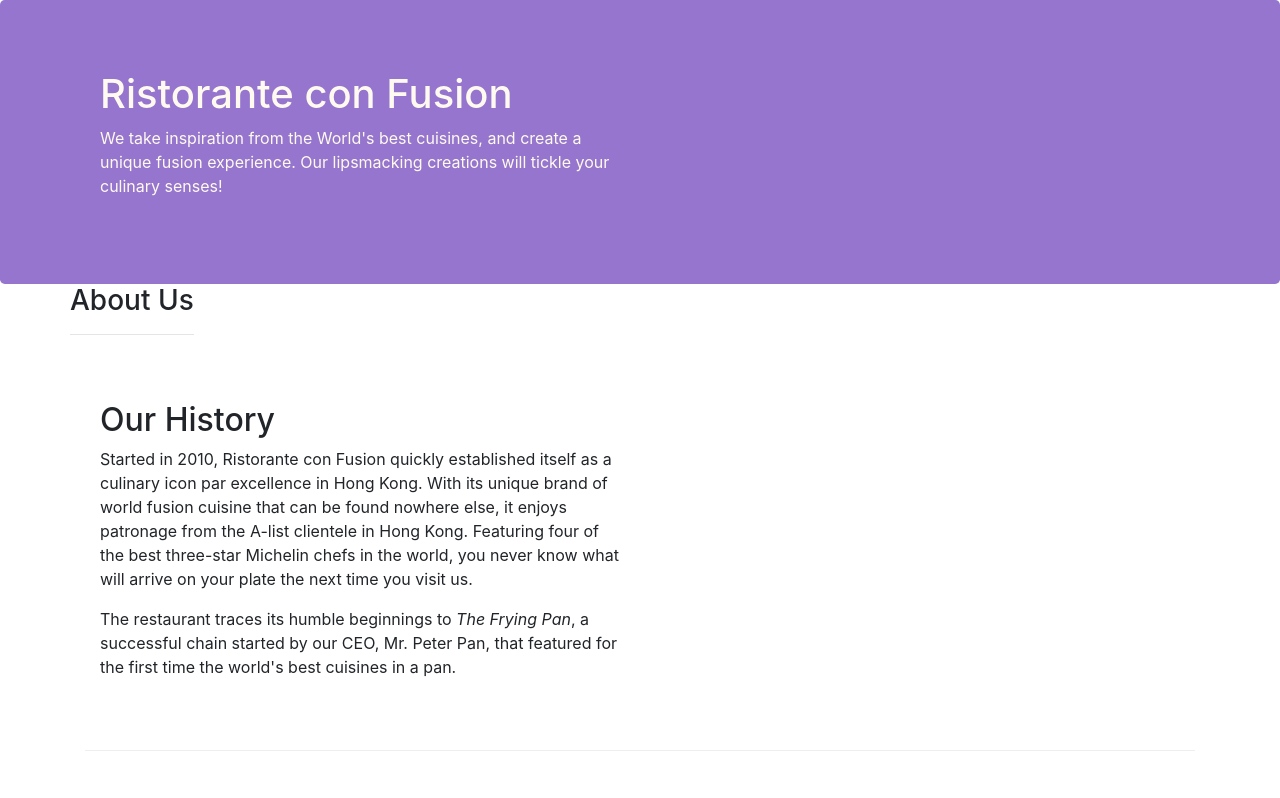
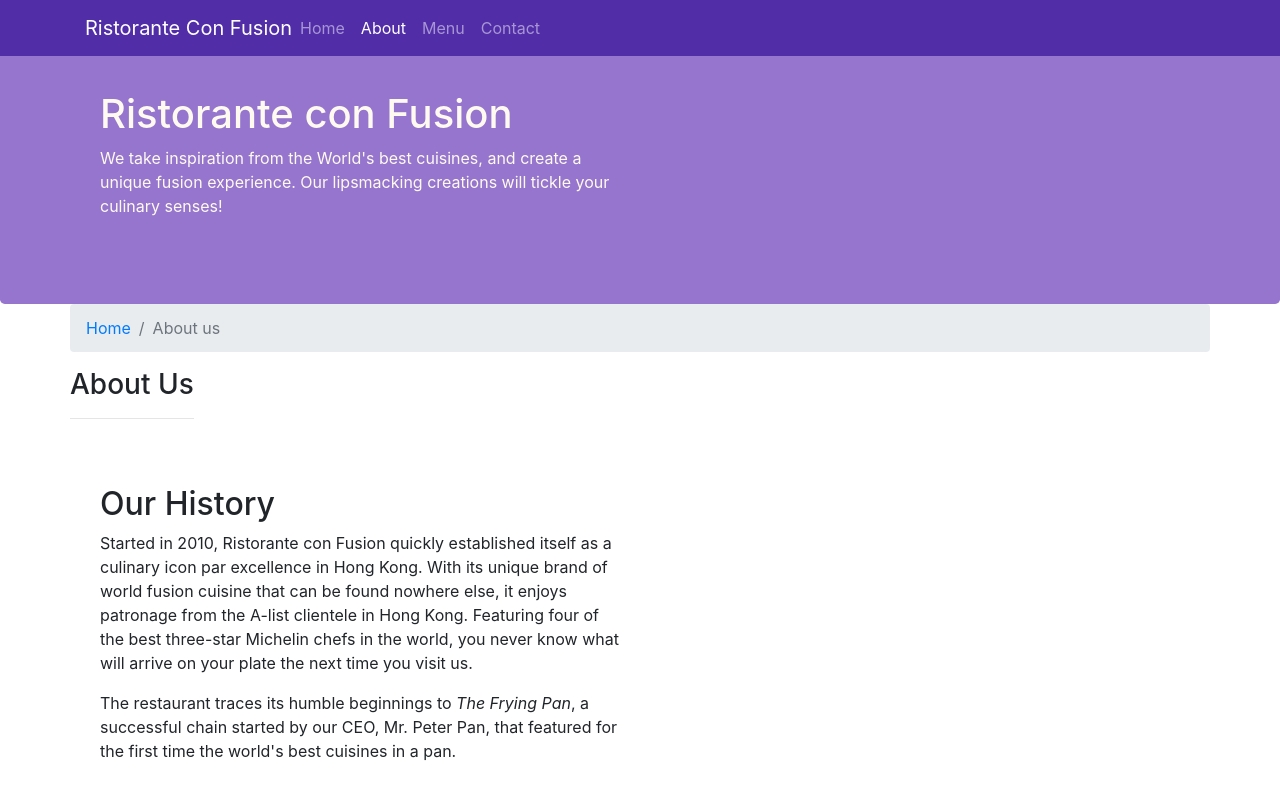
Before and after one commit to JustinZeyeum/Bootstrap4, a website: page aboutus.html in a window 1280 px wide. Shown: the top 798 px of the page. Drawn offline with nearby package versions, Linux system fonts and the light colour scheme.

Commit message:
Navbar and breadcrumb

```diff
--- a/aboutus.html
+++ b/aboutus.html
@@ -15,7 +15,22 @@
 </head>
 
 <body>
-
+    <nav class="navbar navbar-dark navbar-expand-sm fixed-top">
+        <div class="container">
+            <button class="navbar-toggler" type="button" data-toggle="collapse" data-target="#Navbar">
+                <span class="navbar-toggler-icon"></span>
+            </button>
+            <a class="navbar-brand mr-auto" href="./indext.html">Ristorante Con Fusion</a>
+            <div class="collapse navbar-collapse" id="Navbar">
+                <ul class="navbar-nav mr-auto">
+                    <li class="nav-item "><a class="nav-link" href="./index.html">Home</a></li>
+                    <li class="nav-item active"><a class="nav-link" href="#">About</a></li>
+                    <li class="nav-item"><a class="nav-link" href="#">Menu</a></li>
+                    <li class="nav-item"><a class="nav-link" href="#">Contact</a></li>
+                </ul>
+            </div>
+        </div>
+    </nav>
     <header class="jumbotron">
         <div class="container">
             <div class="row row-header">
@@ -31,6 +46,11 @@
 
     <div class="container">
         <div class="row">
+            <ol class="col-12 breadcrumb">
+                <li class="breadcrumb-item"><a href="./index.html">Home</a></li>
+                <li class="breadcrumb-item active">About us</li>
+
+            </ol>
             <div>
                <h3>About Us</h3>
                <hr>
@@ -78,7 +98,7 @@
                 <div class="col-4 offset-1 col-sm-2">
                     <h5>Links</h5>
                     <ul class="list-unstyled">
-                        <li><a href="#">Home</a></li>
+                        <li><a href="./index.html">Home</a></li>
                         <li><a href="#">About</a></li>
                         <li><a href="#">Menu</a></li>
                         <li><a href="#">Contact</a></li>
--- a/css/styles.css
+++ b/css/styles.css
@@ -28,3 +28,12 @@
     margin: 0px;
     color: #0f0f0f;
 }
+
+body {
+    padding: 20px 0px 0px 0px;
+    z-indext: 0;
+}
+
+.navbar-dark {
+    background-color: #512DA8;
+}
```
Also changed, not shown: index.html (+17 -1 lines).
